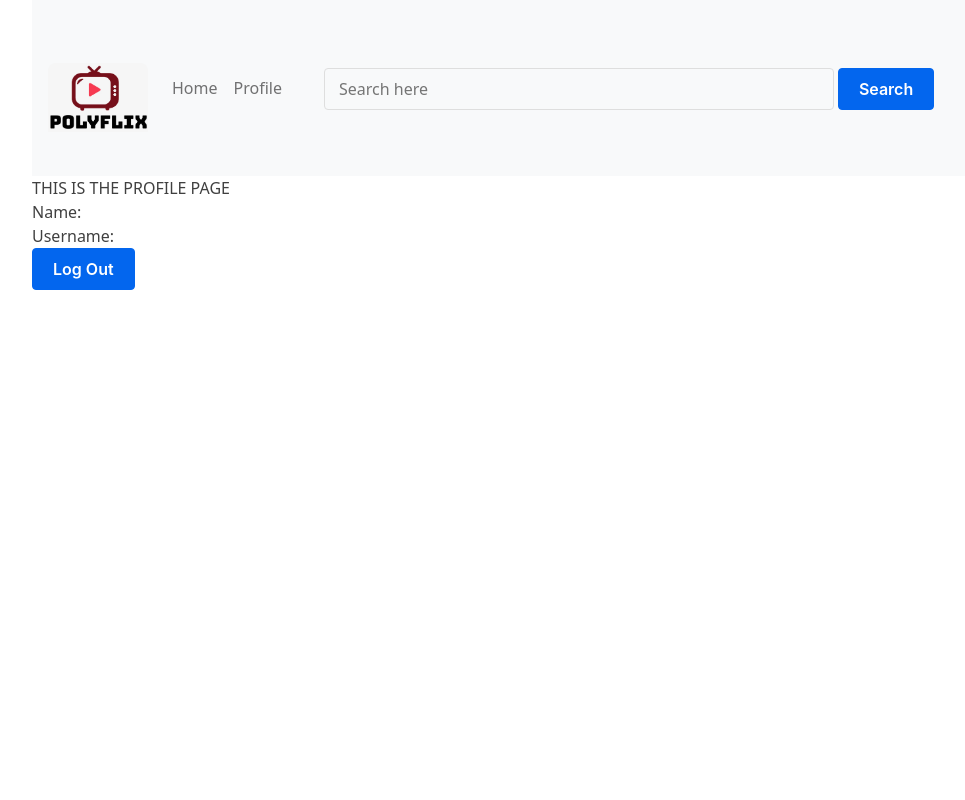
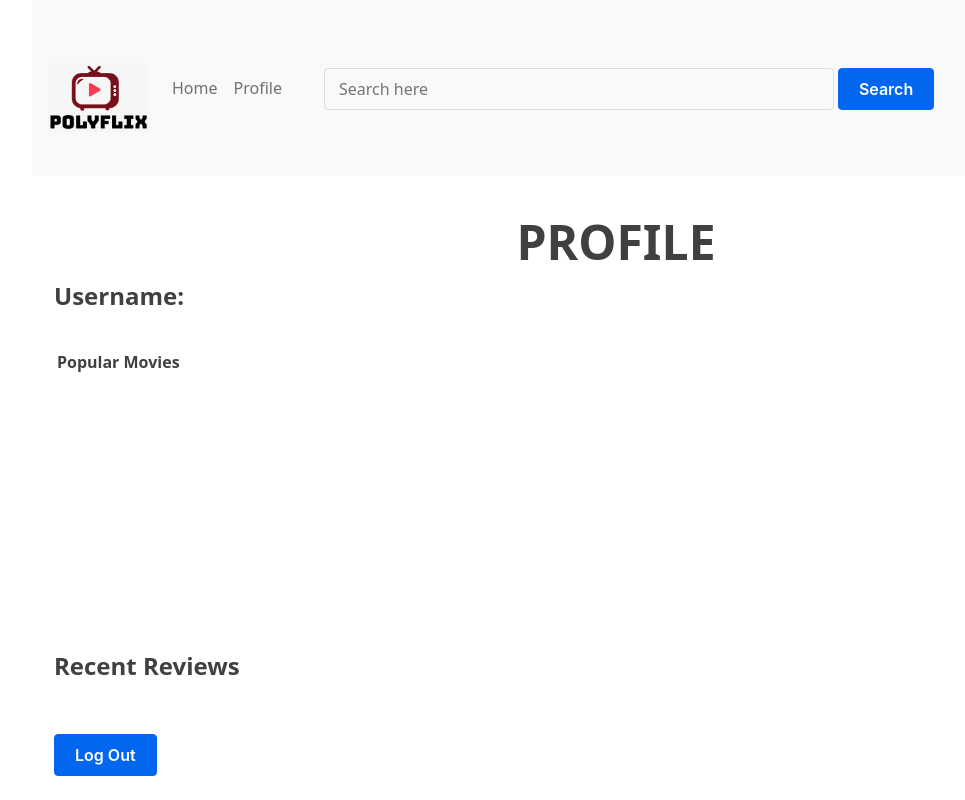
Before and after one commit to shaikh7860/PolyFlix, a React app in the folder frontend/: page /profile in a window 1280 px wide. Shown: the whole page, without its empty margins (24-989 px from the left). Built offline with nearby package versions, Linux system fonts and the light colour scheme; no server answers.

Commit message:
Set up the styling layout for Profile page

```diff
--- a/frontend/src/App.css
+++ b/frontend/src/App.css
@@ -212,3 +212,52 @@ body {
   position: relative;
   top: -30px;
 }
+
+.profile-page {
+  position: relative;
+  top: 30px;
+}
+
+.profile-header {
+  position: relative;
+  text-align: center;
+  font-size: 300%;
+  font-weight: bold;
+}
+
+.profile-username {
+  position: relative;
+  left: 22px;
+  font-size: 150%;
+}
+
+/* .profile-name-header {
+  position: relative;
+  font-size: 100%;
+  font-weight: bold;
+} */
+
+.profile-username-header {
+  position: relative;
+  font-size: 100%;
+  font-weight: bold;
+  display: inline;
+}
+
+.recent-reviews {
+  position: relative;
+  font-size: 100%;
+  left: 22px;
+}
+
+.recent-reviews-header {
+  position: relative;
+  font-size: 150%;
+  font-weight: bold;
+}
+
+.log-out-button {
+  position: relative;
+  top: 50px;
+  left: 22px;
+}
--- a/frontend/src/MyApp.js
+++ b/frontend/src/MyApp.js
@@ -222,6 +222,7 @@ function MyApp() {
               logOut={logOut}
               cookies={cookies}
               handleSubmit={searchForMovies}
+              PopMovieData={Popmovies}
             />
           }
         />
--- a/frontend/src/Pages/Profile.js
+++ b/frontend/src/Pages/Profile.js
@@ -1,6 +1,7 @@
 import React from "react";
 import NavBar from "../NavBar";
 import { useNavigate } from "react-router-dom";
+import MovieList from "../MovieList";
 
 function Profile(props) {
   const navigate = useNavigate();
@@ -13,12 +14,39 @@ function Profile(props) {
       <nav>
         <NavBar handleSubmit={props.handleSubmit}></NavBar>
       </nav>
-      THIS IS THE PROFILE PAGE
-      <div>Name: {props.cookies.name}</div>
-      <div>Username: {props.cookies.username}</div>
-      <div>
-        <input type="button" value="Log Out" onClick={props.logOut} />
+      <div class="profile-page">
+        <div class="profile-header">
+          PROFILE
+        </div>
+
+        <div class="profile-username">
+          {/* <span class="profile-name-header">Name: </span> {props.cookies.name} */}
+          <div class="profile-username-header">Username: </div> {props.cookies.username}
+          <br></br>
+          <br></br>
+        </div>
+
+        <strong>&nbsp;&nbsp;&nbsp;&nbsp;&nbsp;&nbsp;Popular Movies</strong>
+        <div class="magic-wrapper">
+          <div className="container-fluid movie-app">
+            <div className="row">
+              <MovieList movieData={props.PopMovieData} />
+            </div>
+          </div>
+        </div>
+        <br></br>
+
+        <div class="recent-reviews">
+          <div class="recent-reviews-header">
+            Recent Reviews
+          </div>
+        </div>
+
+        <div class="log-out-button">
+          <input type="button" value="Log Out" onClick={props.logOut} />
+        </div>
       </div>
+
     </div>
   );
 }
```
